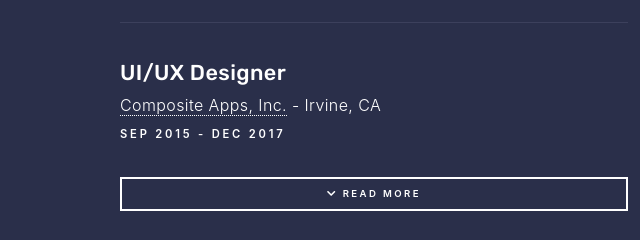
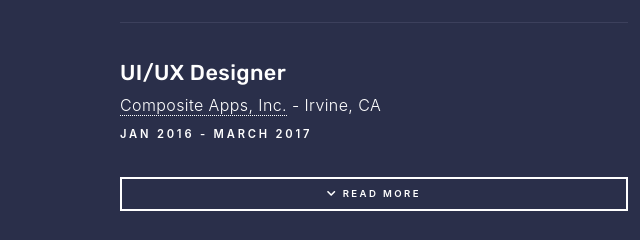
Before and after one commit to rtmtdrv/port-v1, a website: page dist/index.html in a window 1280 px wide. Shown: the part 2060-2300 px from the top of the page, 0-640 px from the left. Drawn offline with Linux system fonts and the light colour scheme.

Commit message:
updated resume and job dates

```diff
--- a/dist/index.html
+++ b/dist/index.html
@@ -192,7 +192,7 @@
 
                 <div class="col-6 col-12-small">
                   <h3 class="job-title">UI/UX Designer</h3>
-                  <p class="work-title"><a href="http://compositeapps.net/" target="_blank">Composite Apps, Inc.</a> - Irvine, CA<br><span class="date">Sep 2015 - Dec 2017</span></p>
+                  <p class="work-title"><a href="http://compositeapps.net/" target="_blank">Composite Apps, Inc.</a> - Irvine, CA<br><span class="date">Jan 2016 - March 2017</span></p>
                   <ul class="bullets">
                     <li>Designed experiences and interfaces for various digital products including mobile, tablet and web applications within imposed limitations</li>
                     <li>Collaborated directly with the Design Director to meet client design needs and specifications</li>
```
Also changed, not shown: 1 other file.
